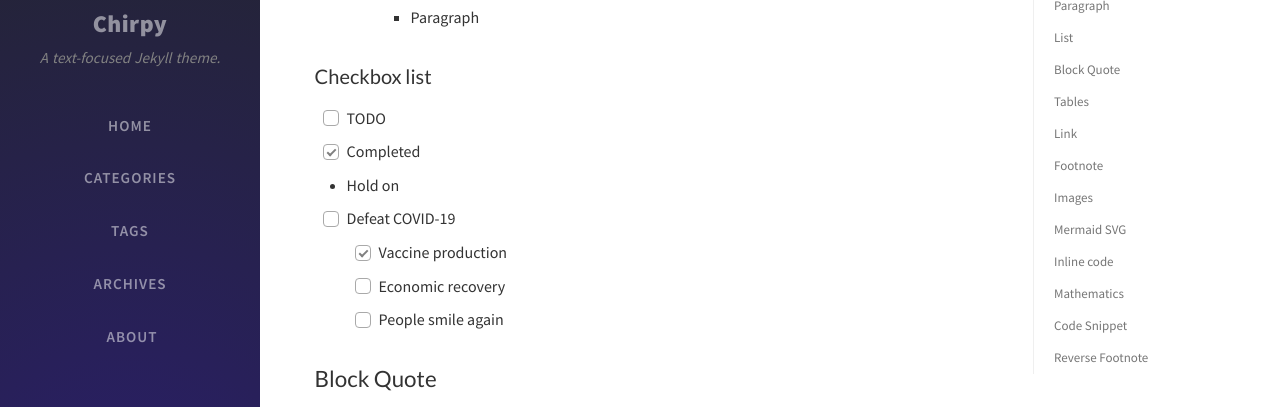
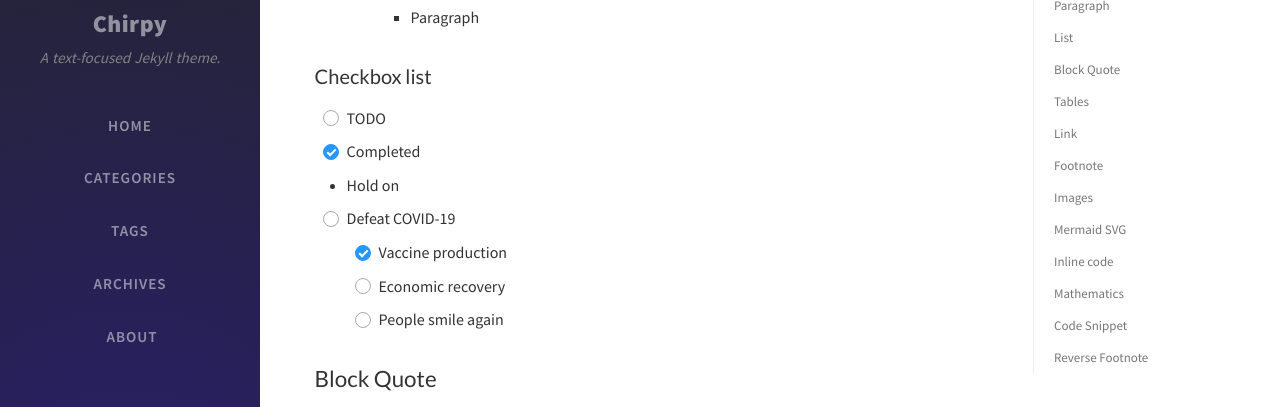
Before and after one commit to nicetrykiddo/writeups, a Jekyll site: the page built from _posts/2019-08-08-text-and-typography.md, in a window 1280 px wide and 1400 px high, scrolled down 1243 px. Shown: the part 150-557 px from the top of the window. Built offline with Jekyll 4.4.1, drawn with Linux system fonts in a browser that asks for light colours; nearby versions of some CDN libraries; comment, search, counter and statistics services are not loaded.

Commit message:
Beautify shape and color of checkbox

```diff
--- a/assets/css/_addon/main.scss
+++ b/assets/css/_addon/main.scss
@@ -872,8 +872,8 @@ div.post-content .table-wrapper {
 
       > span { // <span> created by JS
         border: 1px solid var(--checkbox-color);
-        background-color: var(--checkbox-bg);
-        border-radius: 4px;
+        background-color: var(--main-wrapper-bg);
+        border-radius: 50%;
         margin: 0 .5rem .2rem -1.5rem;
         vertical-align: middle;
         height: 1rem;
@@ -881,7 +881,8 @@ div.post-content .table-wrapper {
         display: inline-block;
 
         &[checked] {
-          background-color: var(--checkbox-checked-bg);
+          background-color: var(--checkbox-checked-color);
+          border-color: var(--checkbox-checked-color);
 
           &::after {
             content: "";
@@ -890,9 +891,9 @@ div.post-content .table-wrapper {
             position: relative;
             bottom: 9px;
             left: 5px;
-            background: var(--checkbox-checked-bg);
+            background: var(--checkbox-checked-color);
             display: inline-block;
-            border: solid var(--checkbox-checked-color); // the hook symbol
+            border: solid var(--main-wrapper-bg); // the hook symbol
             border-width: 0 2px 2px 0;
             transform: rotate(45deg) scale(1);
           }
--- a/assets/css/_colors/dark-typography.scss
+++ b/assets/css/_colors/dark-typography.scss
@@ -33,10 +33,7 @@
   --card-header-bg: rgb(51, 50, 50);
   --label-color: rgb(108, 117, 125);
   --checkbox-color: var(--text-color);
-  --checkbox-bg: var(--main-wrapper-bg);
-  --checkbox-checked-color: var(--main-wrapper-bg);
-  --checkbox-checked-bg: var(--text-color);
-
+  --checkbox-checked-color: var(--link-color);
 
   /* Sidebar */
   --nav-cursor-color: rgb(183, 182, 182);
--- a/assets/css/_colors/light-typography.scss
+++ b/assets/css/_colors/light-typography.scss
@@ -23,12 +23,10 @@
   --tb-border-color: #eaeaea;
   --button-bg: #fff;
   --btn-backtotop-color: #686868;
-  --btn-backtotop-border-color: #f1f1f1; //--main-border-color,
+  --btn-backtotop-border-color: #f1f1f1;
   --btn-box-shadow: #eaeaea;
   --checkbox-color: darkgrey;
-  --checkbox-bg: var(--main-wrapper-bg);
-  --checkbox-checked-bg: var(--main-wrapper-bg);
-  --checkbox-checked-color: grey;
+  --checkbox-checked-color: #2796ff;
 
 
   /* Sidebar */
```
